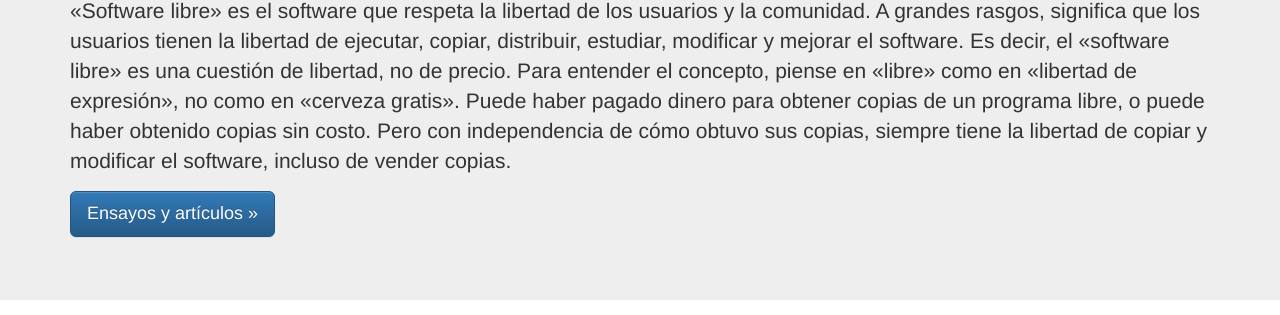
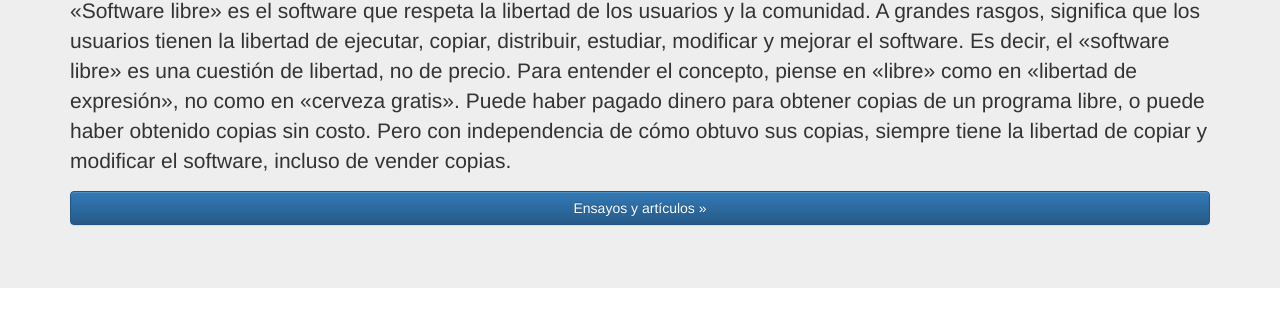
Before and after one commit to seolivares/Trabajo2_Simon_Olivares, a plain HTML site: page index.html in a window 1280 px wide. Shown: the part 201-516 px from the top of the page. Drawn offline with nearby package versions, Linux system fonts and the light colour scheme.

Commit message:
Se sube cambio en el tamaño del botón principal

```diff
--- a/index.html
+++ b/index.html
@@ -58,7 +58,7 @@
         <h1>¿Qué es el Software Libre?</h1>
         <p>«Software libre» es el software que respeta la libertad de los usuarios y la comunidad. A grandes rasgos, significa que los usuarios tienen la libertad de ejecutar, copiar, distribuir, estudiar, modificar y mejorar el software. Es decir, el «software libre» es una cuestión de libertad, no de precio. Para entender el concepto, piense en «libre» como en «libertad de expresión», no como en «cerveza gratis».
 Puede haber pagado dinero para obtener copias de un programa libre, o puede haber obtenido copias sin costo. Pero con independencia de cómo obtuvo sus copias, siempre tiene la libertad de copiar y modificar el software, incluso de vender copias.</p>
-        <p><a class="btn btn-primary btn-lg" href="https://www.gnu.org/philosophy/essays-and-articles.html#aboutfs" role="button">Ensayos y artículos &raquo;</a></p>
+        <p><a class="btn btn-primary btn-block" href="https://www.gnu.org/philosophy/essays-and-articles.html#aboutfs" role="button">Ensayos y artículos &raquo;</a></p>
       </div>
     </div>
 
```
